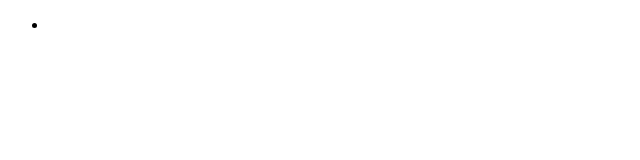
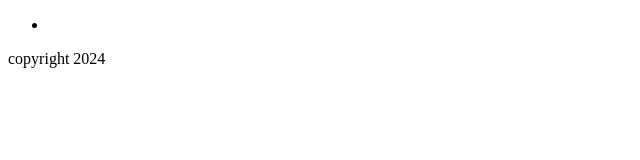
Before and after one commit to FranMor1/repo_terminal, a plain HTML site: page index.html in a window 1280 px wide. Shown: the whole page, without its empty margins (0-640 px from the left). Drawn offline with Linux system fonts and the light colour scheme.

Commit message:
copyright añadido

```diff
--- a/index.html
+++ b/index.html
@@ -15,7 +15,9 @@
             </ul>
         </nav>
     </header>
-
+    <footer>
+        <p>copyright 2024</p>
+    </footer>
 </body>
 
 </html>
```
